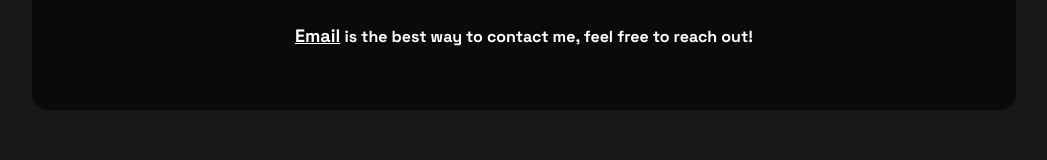
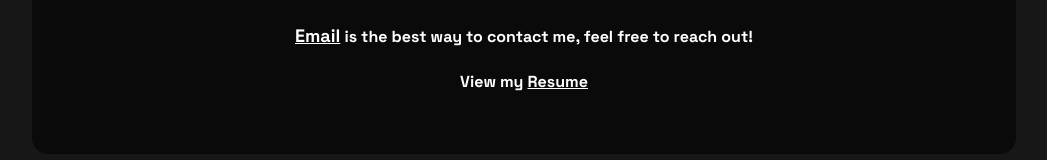
Before and after one commit to gwhitfi/justin-portfolio, a React (Vite) app: page / in a window 1280 px wide. Shown: the part 4099-4259 px from the top of the page, without its empty margins (116-1163 px from the left). Before the commit the page ends 4229 px from the top, so only its background shows below. Built offline with nearby package versions, Linux system fonts and the light colour scheme.

Commit message:
added resume link

```diff
--- a/src/components/sections/ContactSection.tsx
+++ b/src/components/sections/ContactSection.tsx
@@ -11,6 +11,16 @@ export default function ContactSection() {
                 </a>{" "}
                 is the best way to contact me, feel free to reach out!
             </p>
+            <p>
+                View my{" "}
+                <a
+                    href="https://drive.google.com/file/d/1ylfwHzjxOfg5b6AIPKactL3NEZG3fQP8/view?usp=sharing"
+                    target="_blank"
+                    className="underline"
+                >
+                    Resume
+                </a>{" "}
+            </p>
         </div>
     );
 }
--- a/src/components/sections/Header.tsx
+++ b/src/components/sections/Header.tsx
@@ -8,7 +8,7 @@ export default function Header() {
             <h1 className="text-4xl md:text-5xl lg:text-6xl">Justin Whitfield</h1>
             <Menu onClick={() => setMenuOpen((prev) => !prev)} />
             {menuOpen && (
-                <div className="flex gap-2 text-center">
+                <div className="flex flex-wrap justify-center gap-2 text-center">
                     <a
                         href="#projects"
                         className="bg-neutral-900 py-2 px-4 w-24 md:w-36 rounded-2xl"
@@ -24,6 +24,13 @@ export default function Header() {
                     >
                         Contact
                     </a>
+                    <a
+                        href="https://drive.google.com/file/d/1ylfwHzjxOfg5b6AIPKactL3NEZG3fQP8/view?usp=sharing"
+                        className="bg-neutral-900 py-2 px-4 w-24 md:w-36 rounded-2xl"
+                        target="_blank"
+                    >
+                        Resume
+                    </a>
                 </div>
             )}
         </nav>
```
